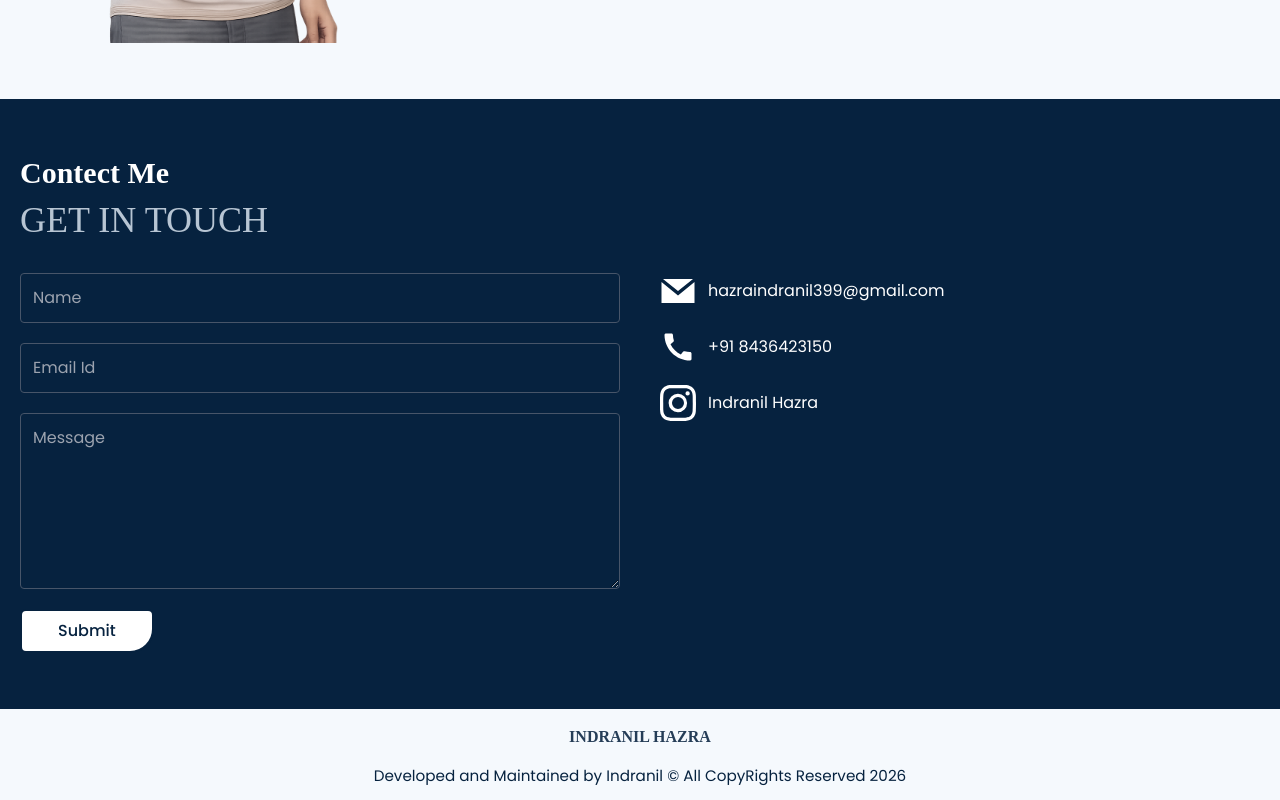
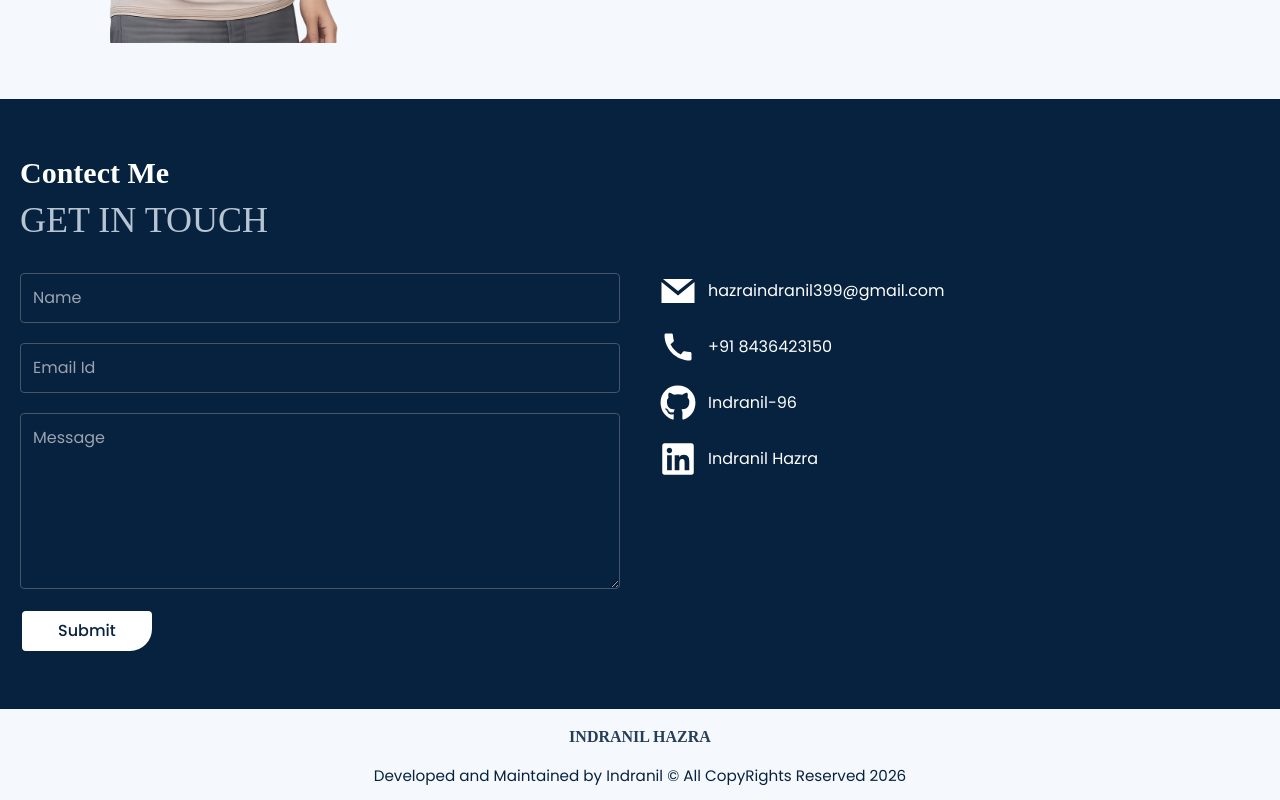
Before and after one commit to Indranil-96/my_portfolio, a React (Vite) app: page / in a window 1280 px wide. Shown: the part 4405-5205 px from the top of the page. Built offline with nearby package versions, Linux system fonts and the light colour scheme; no server answers; a web font is replaced by a local one.

Commit message:
Social profile added

```diff
--- a/src/Content.js
+++ b/src/Content.js
@@ -45,7 +45,8 @@ import Hireme_person2 from "./assets/images/Hireme/person2.png";
 // import icons from react-icons
 import { GrMail } from "react-icons/gr";
 import { MdArrowForward, MdCall } from "react-icons/md";
-import { BsInstagram } from "react-icons/bs";
+import { FaGithub } from "react-icons/fa";
+import { FaLinkedin } from "react-icons/fa";
 import { TbSmartHome } from "react-icons/tb";
 import { BiUser } from "react-icons/bi";
 import { RiServiceLine, RiProjectorLine } from "react-icons/ri";
@@ -301,9 +302,14 @@ export const content = {
         link: "https://wa.me/+91 8436423150",
       },
       {
+        text: "Indranil-96",
+        icon: FaGithub,
+        link: "https://github.com/Indranil-96",
+      },
+      {
         text: "Indranil Hazra",
-        icon: BsInstagram,
-        link: "https://www.instagram.com/indranil.hazra.771/",
+        icon: FaLinkedin,
+        link: "https://www.linkedin.com/in/indranil-hazra/",
       },
     ],
   },
```
